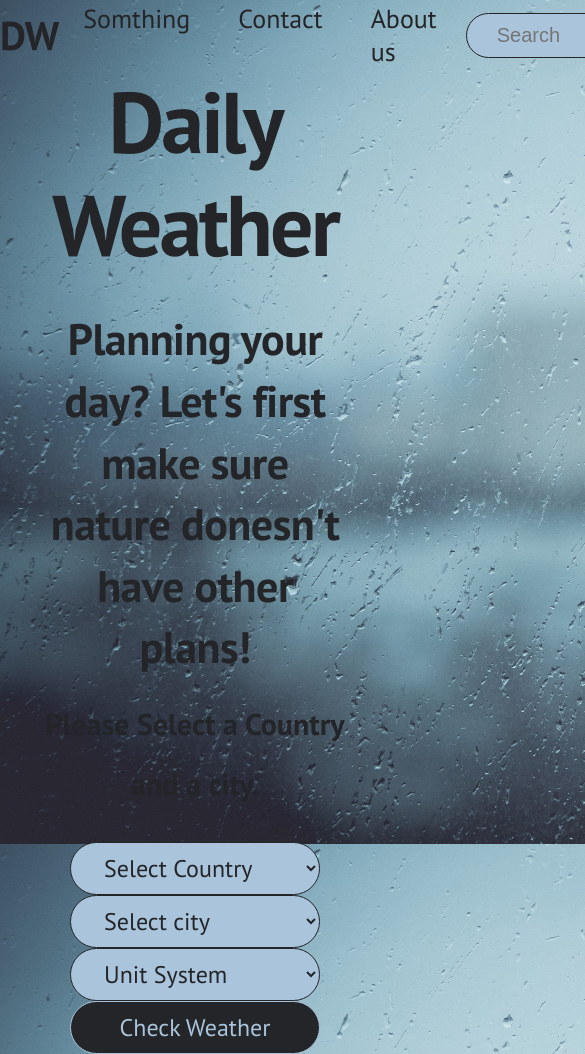
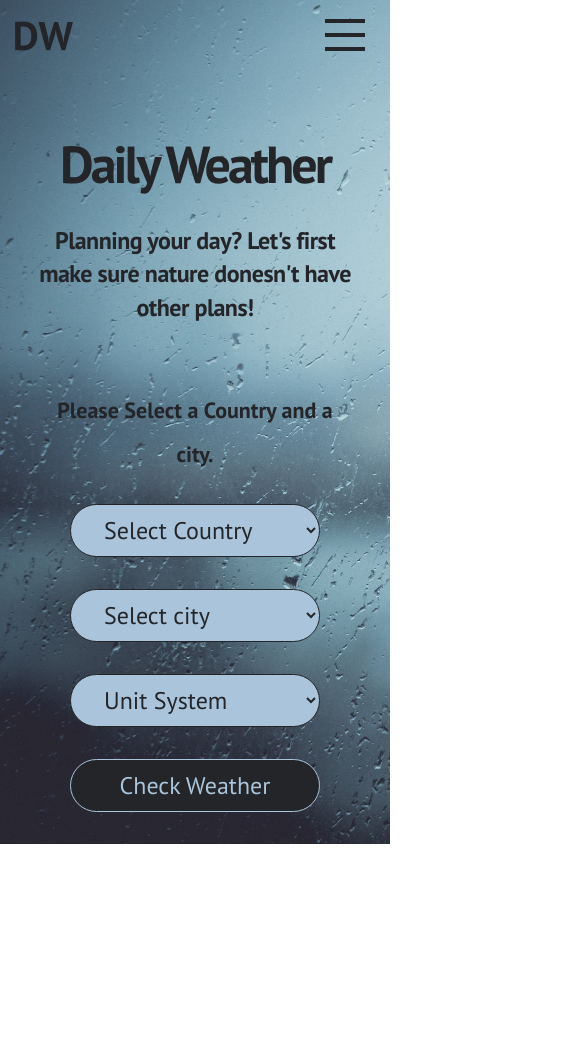
Before and after one commit to Abdallah01win/Daily-Weather, a plain HTML site: page index.html in a window 390 px wide. Shown: the top 1054 px of the page, 585 px wide, since content can reach past the window. After the commit the page ends 844 px from the top, so only its background shows below. Drawn offline with nearby package versions, Linux system fonts and the light colour scheme.

Commit message:
made responsive to devices larger than 400px

```diff
--- a/Styles/Main.scss
+++ b/Styles/Main.scss
@@ -25,15 +25,17 @@ body {
     font-family: 'PT Sans', sans-serif;
     background-image: url(/Assets/69824713-blur-wallpapers.jpg);
     background-size: cover;
+    background-repeat: no-repeat;
     color: $darkColor;
 
     nav {
         font-size: 26px;
         display: grid;
-        grid-template-columns: 1fr 1fr 1fr;
+        grid-template-columns: .8fr 2fr .8fr;
         grid-template-rows: 70px;
         justify-items: center;
         align-items: center;
+        letter-spacing: 1px;
         #logo{
             font-weight: bolder;
             font-size: 40px;
@@ -43,11 +45,14 @@ body {
             display: flex;
             justify-content: space-between;
             transition: all 300ms ease-out;
-            div {
+            .link {
                 margin: 0px 24px;
                 &:hover{
                     transform: scale(1.15, 1.15);
                 }
+            }
+            #ham{
+                display: none;
             }
         }
         div{
@@ -60,6 +65,7 @@ body {
                 }
             }
         }
+
         #search {
             background-color: $accentColor;
             border: solid 1px $darkColor;
@@ -105,6 +111,7 @@ body {
                 line-height: 2;
             }
             select {
+                justify-self: flex-start;
                 font-family: inherit;
                 color: $darkColor;
                 border: solid 1px $darkColor;
@@ -158,3 +165,4 @@ body {
         }
     }
 }
+@import 'Media-queries'
--- /dev/null
+++ b/Styles/_media-queries.scss
@@ -0,0 +1,102 @@
+@media (max-width: 1320px) {
+    body {
+        #hero {
+            form {
+                select,
+                button {
+                    margin-bottom: 32px;
+                }
+            }
+        }
+    }
+}
+@media (max-width: 950px) {
+    body {
+        nav {
+            grid-template-columns: 0.4fr 1fr 0.4fr;
+            #logo {
+
+            }
+            #links {
+                grid-column: 3 / 4;
+                padding-right: 5%;
+            }
+            #search,
+            span {
+                display: none;
+            }
+        }
+    }
+}
+@media (max-width: 655px){
+    body{
+        nav{
+            //grid-template-columns: 0.2fr 1fr;
+            #links{
+                .link{
+                    display: none;
+                }
+                #ham{
+                    display: flex;
+                    flex-direction: column;
+                    margin-right: auto;
+                    .ham-line{
+                        height: 4px;
+                        width: 40px;
+                        background: $darkColor;
+                        margin: 5px 0px;
+                    }
+                }
+            }
+        }
+        #hero{
+            h1{
+                margin-top: 36px;
+                font-size: 70px;
+            }
+            h3{
+                font-size: 28px;
+            }
+            form{
+                margin-top: 24px;
+            }
+        }
+    }
+}
+
+@media (max-width: 555px){
+    body{
+        #hero{
+            h1{
+                font-size: 52px;
+                margin-top: 24px;
+            }
+            form{
+                h5{
+                    font-size: 24px;
+                }
+            }
+        }
+    }
+}
+@media (max-width: 435px){
+    body{
+        #hero{
+            h1{
+                //font-size: 52px;
+                margin-top: 0px;
+                margin-bottom: 28px;
+            }
+            h3{
+                margin-bottom: 0px;
+                font-size: 24px;
+            }
+            form{
+                margin: 0;
+                h5{
+                    font-size: 22px;
+                }
+            }
+        }
+    }
+}
--- a/index.html
+++ b/index.html
@@ -15,9 +15,15 @@
     <nav>
         <div id="logo">DW</div>
         <div id="links">
-            <div>Somthing</div>
-            <div>Contact</div>
-            <div>About us</div>
+            <div class="link">Somthing</div>
+            <div class="link">Contact</div>
+            <div class="link">About us</div>
+
+            <div id="ham">
+                <div class="ham-line"></div>
+                <div class="ham-line"></div>
+                <div class="ham-line"></div>
+            </div>
         </div>
         <div>
             <span>
@@ -25,6 +31,8 @@
                 <i class="ph-magnifying-glass"></i>
             </span>
         </div>
+
+
     </nav>
 
     <section id='hero'>
```
Also changed, not shown: Styles/Main.min.css, 1 other file.
